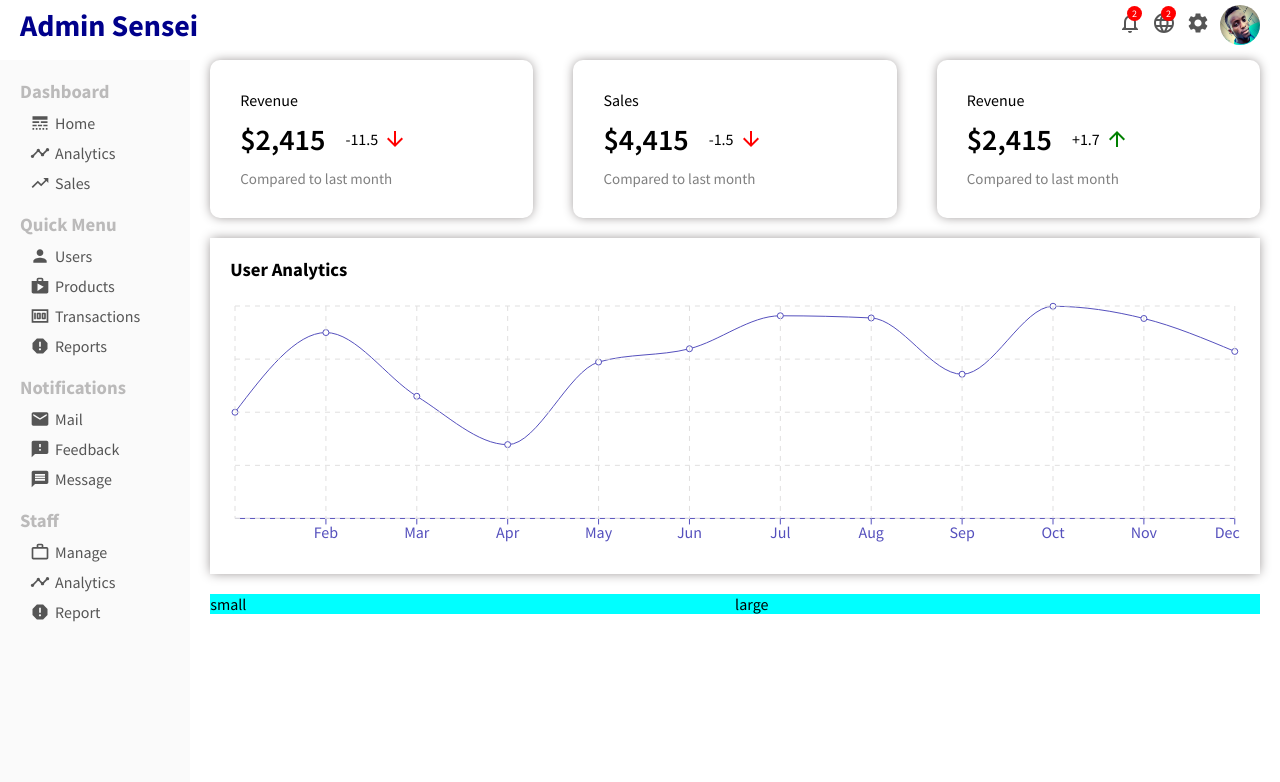
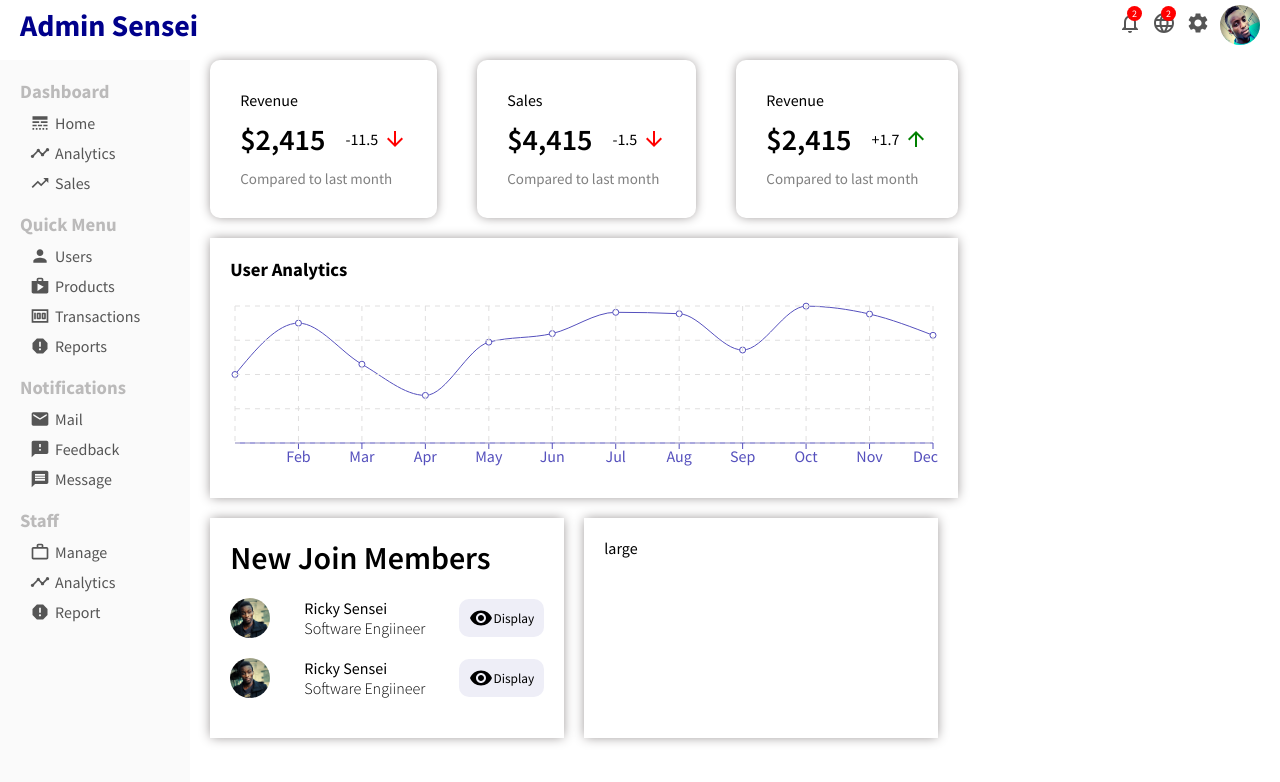
Before and after one commit to R1CKYS3NS31/sensei_admin_app, a React (Create React App) app: page / in a window 1280 px wide. Shown: the top 782 px of the page. Built offline with nearby package versions, Linux system fonts and the light colour scheme.

Commit message:
widget small commit

```diff
--- a/src/components/views/pages/home/home.css
+++ b/src/components/views/pages/home/home.css
@@ -1,9 +1,9 @@
 .home{
-    flex: 4;
+    /* flex: 4; */
     /* background-color: darkcyan; */
   }
 .homeWidget{
   display: flex;
   margin: 20px;
-  background-color: aqua;
+
 }
--- a/src/components/views/widgetSm/WidgetSM.jsx
+++ b/src/components/views/widgetSm/WidgetSM.jsx
@@ -1,7 +1,34 @@
-import './widgetSm.css'
+import { Visibility } from "@material-ui/icons";
+import "./widgetSm.css";
 
 export default function WidgetSM() {
   return (
-    <div className='widgetSm'>small</div>
-  )
+    <div className="widgetSm">
+      <span className="widgetSmTitle">New Join Members</span>
+      <ul className="widgetSmList">
+        <li className="widgetSmListItem">
+          <img src="/sensei.png" alt="User Img" className="widgetSmImg" />
+          <div className="widgetSmUser">
+            <div className="widgetSMUsername">Ricky Sensei</div>
+            <div className="widgetSmUserTitle">Software Engiineer</div>
+          </div>
+          <button className="widgetSmButton">
+              <Visibility/>
+              Display
+          </button>
+        </li>
+        <li className="widgetSmListItem">
+          <img src="/sensei.png" alt="User Img" className="widgetSmImg" />
+          <div className="widgetSmUser">
+            <div className="widgetSMUsername">Ricky Sensei</div>
+            <div className="widgetSmUserTitle">Software Engiineer</div>
+          </div>
+          <button className="widgetSmButton">
+              <Visibility/>
+              Display
+          </button>
+        </li>
+      </ul>
+    </div>
+  );
 }
--- a/src/components/views/widgetSm/widgetSm.css
+++ b/src/components/views/widgetSm/widgetSm.css
@@ -1,3 +1,47 @@
-.widgetSm{
-    flex: 1;
+.widgetSm {
+  flex: 1;
+  -webkit-box-shadow: 0px 0px 11px -1px #000000;
+  box-shadow: 0px 0px 11px -1px #928d8d;
+  padding: 20px;
+  margin-right: 20px;
 }
+.widgetSmTitle {
+  font-size: 32px;
+  font-weight: 600;
+}
+.widgetSmImg {
+  width: 40px;
+  height: 40px;
+  border-radius: 50%;
+  object-fit: cover;
+}
+.widgetSmList {
+  margin: 0;
+  padding: 0;
+  list-style: none;
+}
+.widgetSmListItem {
+  display: flex;
+  align-items: center;
+  justify-content: space-between;
+  margin: 20px 0px;
+}
+.widgetSmUser{
+    display: flex;
+    flex-direction: column;
+}
+.widgetSmUsername{
+    font-weight: 600;
+}
+.widgetSmUserTitle{
+    font-weight: 300;
+
+}
+.widgetSmButton{
+    display: flex;
+    align-items: center;
+    border: none;
+    border-radius: 10px;
+    padding: 7px 10px;
+    background-color: #eeeef7;
+}
```
Also changed, not shown: src/components/views/widgetLg/widgetLg.css (+6 -2 lines), public/sensei.png (added).
